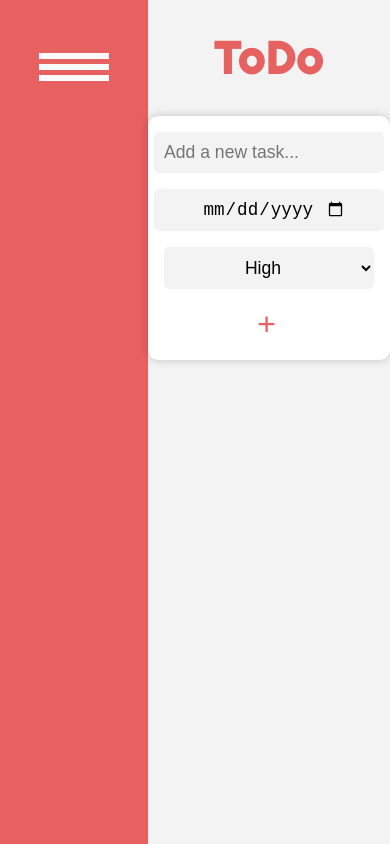
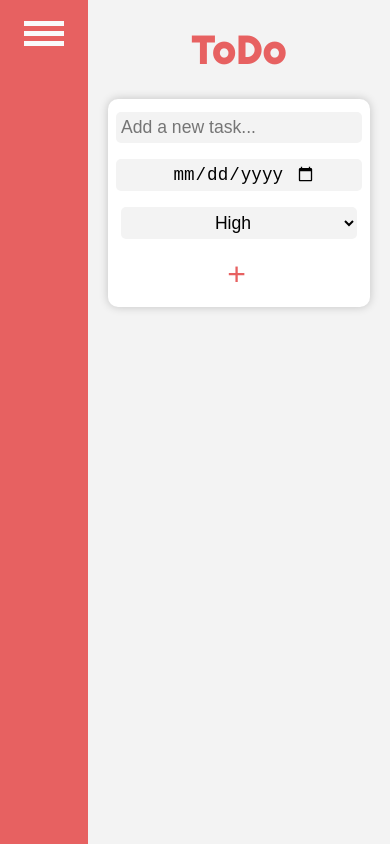
Before and after one commit to Alin2727/ToDo-List, a plain HTML site: page index.html in a window 390 px wide. Drawn offline with Linux system fonts and the light colour scheme; a web font is replaced by a local one.

Commit message:
Style on mobile size

```diff
--- a/style.css
+++ b/style.css
@@ -477,7 +477,7 @@ input#task-date {
         width: 100%;
         text-align: center;
         margin: 0 auto;
-        font-size: 1.4rem;
+        font-size: 1.2rem;
         letter-spacing: 0.1rem;
         color: #E76161;
     }
@@ -488,7 +488,7 @@ input#task-date {
         justify-content: flex-start;
         align-items: center;
         align-content: center;
-        width: 100px;
+        width: 40px;
 
     }
 
@@ -503,7 +503,7 @@ input#task-date {
         gap: 1rem;
         align-items: center;
         justify-content: center;
-        padding: 1rem;
+        padding: 0.8rem;
         background-color: #fff;
         border-radius: 10px;
         box-shadow: 0 0 10px rgba(0, 0, 0, 0.2);
@@ -525,14 +525,15 @@ input#task-date {
         font-size: 0.7rem;
     }
 
+
     .nav-item a {
         font-family: 'Amiko', sans-serif;
         color: #f9fafb;
-        font-size: 1.1rem;
+        font-size: 0.8rem;
         font-weight: bold;
         text-transform: uppercase;
         letter-spacing: 1px;
-        padding: 1rem 1.5rem;
+        padding: 1rem 0.2rem;
         transition: all 0.3s ease-in-out;
         width: 100%;
         margin: 0 auto;
@@ -558,12 +559,20 @@ input#task-date {
         align-items: center;
         border: none;
         border-radius: 5px;
-        padding: 10px;
+        padding: 5px;
         background-color: var(--secondary-color);
         font-size: 1.1rem;
         width: 100%;
         outline: none !important;
     }
+
+    #task-form input,
+    #task-form select,
+    #task-form option {
+        padding: 5px;
+    }
+
+
 
     #task-form button[type="submit"] {
         display: flex;
@@ -599,4 +608,16 @@ input#task-date {
         margin-left: auto;
         margin-right: 5px;
     }
+
+    .bar {
+        position: relative;
+        top: 1rem;
+        display: block;
+        width: 40px;
+        height: 5px;
+        margin: 5px auto;
+        -webkit-transition: all 0.3s ease-in-out;
+        transition: all 0.3s ease-in-out;
+        background-color: #f9fafb;
+    }
 }
```
